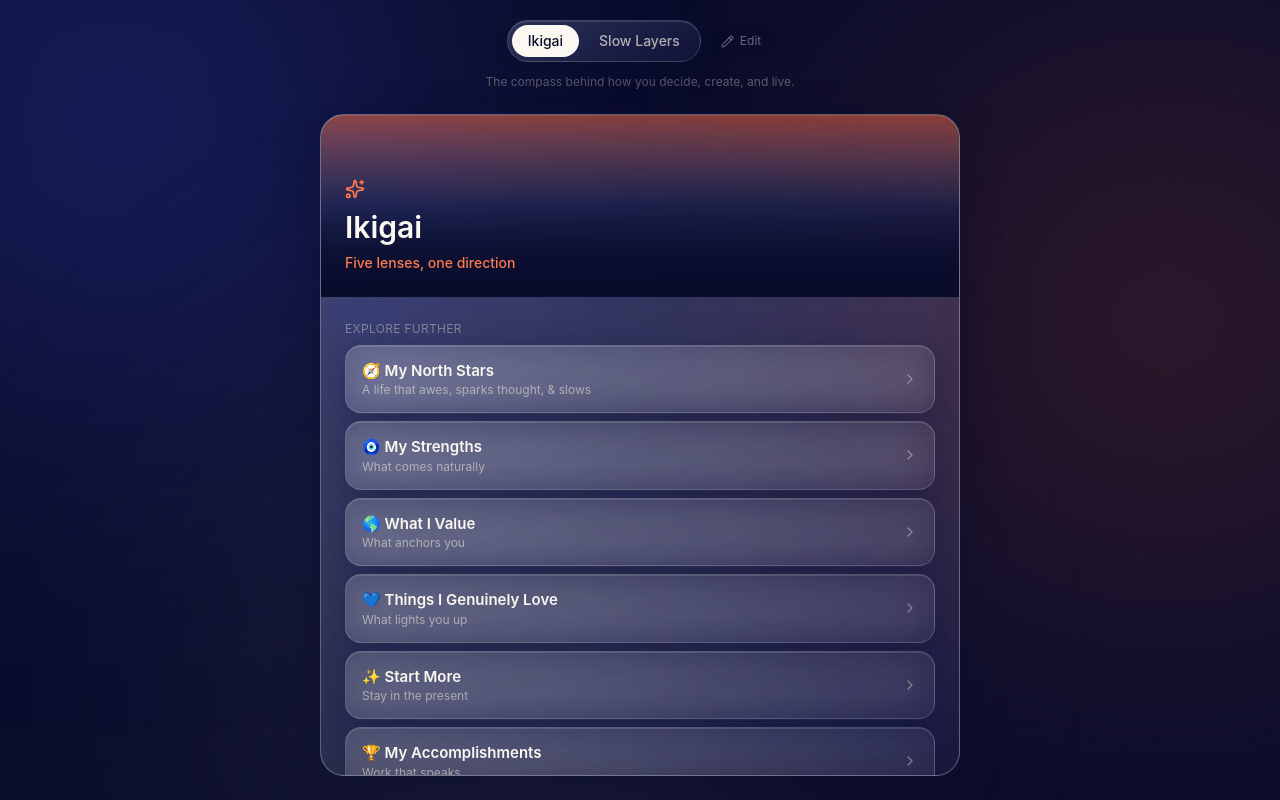
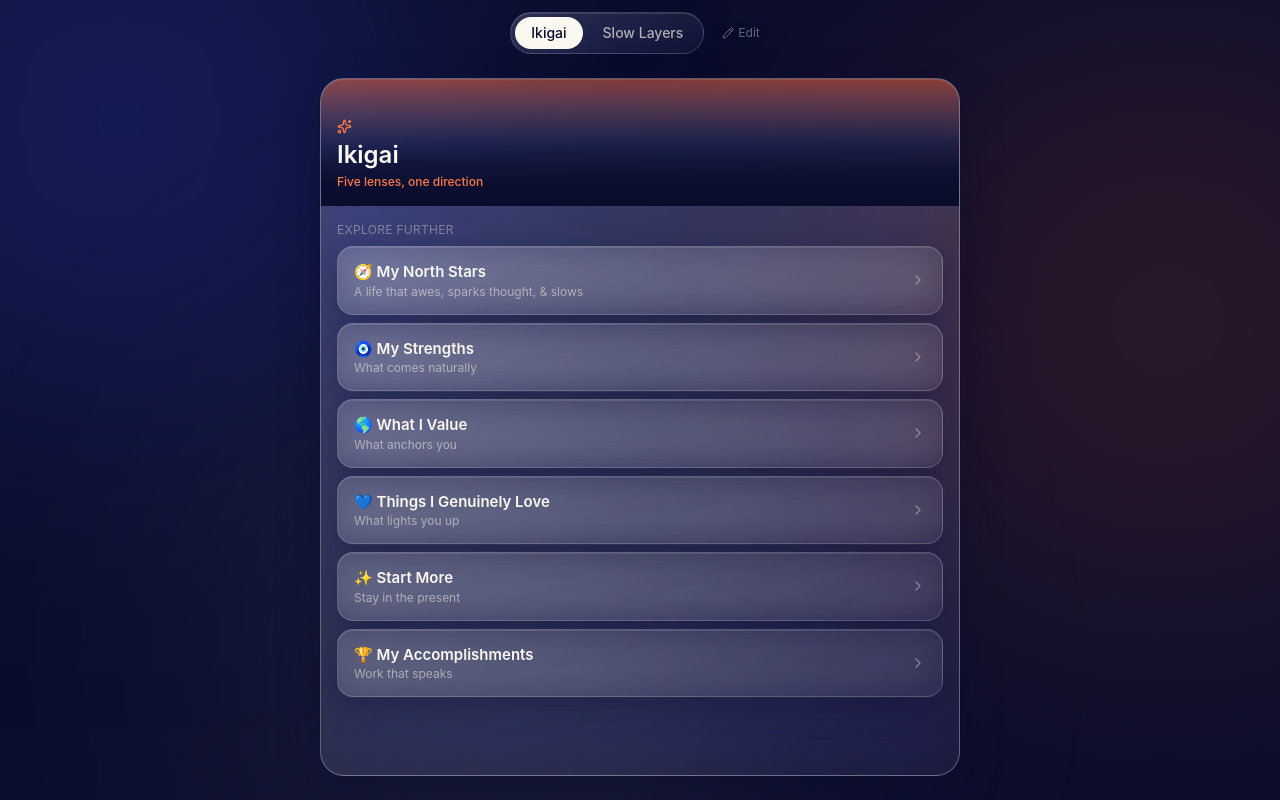
Before and after one commit to turnpup-shopify/app-branching-visuals, a React (Vite) app: page / in a window 1280 px wide. Built offline with nearby package versions, Linux system fonts and the light colour scheme.

Commit message:
Condense header and shrink card hero section

```diff
--- a/src/App.tsx
+++ b/src/App.tsx
@@ -67,23 +67,22 @@ function App() {
     <div className="relative flex h-dvh w-screen flex-col">
       <Background />
 
-      <header className="z-20 flex w-full shrink-0 flex-col items-center gap-3 px-3 pt-5">
+      <header className="z-20 flex w-full shrink-0 flex-col items-center gap-1.5 px-3 pt-3">
         <div className="flex items-center gap-2">
           <TreeToggle trees={trees} activeId={activeTree.id} onChange={handleTreeChange} />
           <button
             onClick={() => setEditMode((e) => !e)}
-            className={`flex items-center gap-1.5 rounded-full px-3 py-1.5 text-xs backdrop-blur-md transition-colors ${
+            className={`flex items-center gap-1 rounded-full px-2.5 py-1 text-xs backdrop-blur-md transition-colors ${
               editMode
                 ? "bg-signal-500/30 text-signal-300"
                 : "bg-ink-900/30 text-bone-100/40 hover:text-bone-100/70"
             }`}
           >
-            {editMode ? <PencilOff size={13} /> : <Pencil size={13} />}
+            {editMode ? <PencilOff size={12} /> : <Pencil size={12} />}
             {editMode ? "Done" : "Edit"}
           </button>
         </div>
         <Breadcrumb path={livePath} onJump={(i) => explorer.goToAncestor(i)} />
-        <p className="text-center text-xs text-bone-100/35">{activeTree.tagline}</p>
       </header>
 
       <main className="relative min-h-0 w-full flex-1">
--- a/src/components/ImmersiveCard.tsx
+++ b/src/components/ImmersiveCard.tsx
@@ -74,16 +74,16 @@ export function ImmersiveCard({ node, direction, canGoUp, onSelectChild, onGoUp
               </button>
             )}
 
-            <div className="relative flex min-h-[11rem] flex-col items-start justify-end gap-1.5 p-6 pt-16">
-              {!node.image && <Sparkles size={20} className="mb-1 text-signal-400" />}
-              <h1 className="font-display text-2xl font-semibold leading-tight text-bone-50 md:text-3xl">
+            <div className="relative flex min-h-[7rem] flex-col items-start justify-end gap-1 p-4 pt-10">
+              {!node.image && <Sparkles size={15} className="mb-0.5 text-signal-400" />}
+              <h1 className="font-display text-xl font-semibold leading-tight text-bone-50 md:text-2xl">
                 {node.title}
               </h1>
-              {node.blurb && <p className="text-sm font-medium text-signal-400">{node.blurb}</p>}
+              {node.blurb && <p className="text-xs font-medium text-signal-400">{node.blurb}</p>}
             </div>
           </div>
 
-          <div className="flex flex-col gap-5 p-6 pb-[max(2rem,env(safe-area-inset-bottom))]">
+          <div className="flex flex-col gap-4 p-4 pb-[max(1.5rem,env(safe-area-inset-bottom))]">
             {node.description && (
               <p className="whitespace-pre-line text-sm leading-relaxed text-bone-100/75">
                 {node.description}
```
